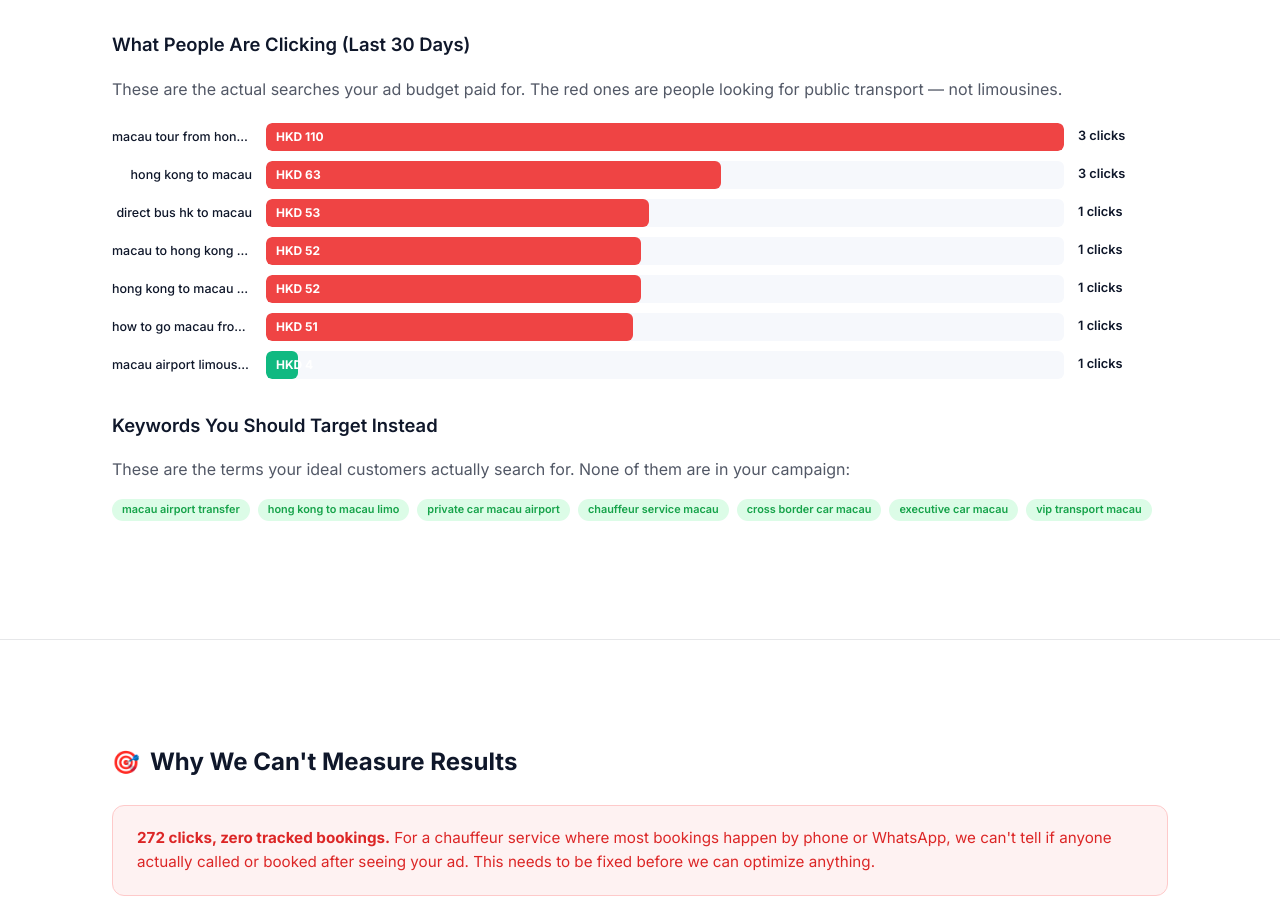
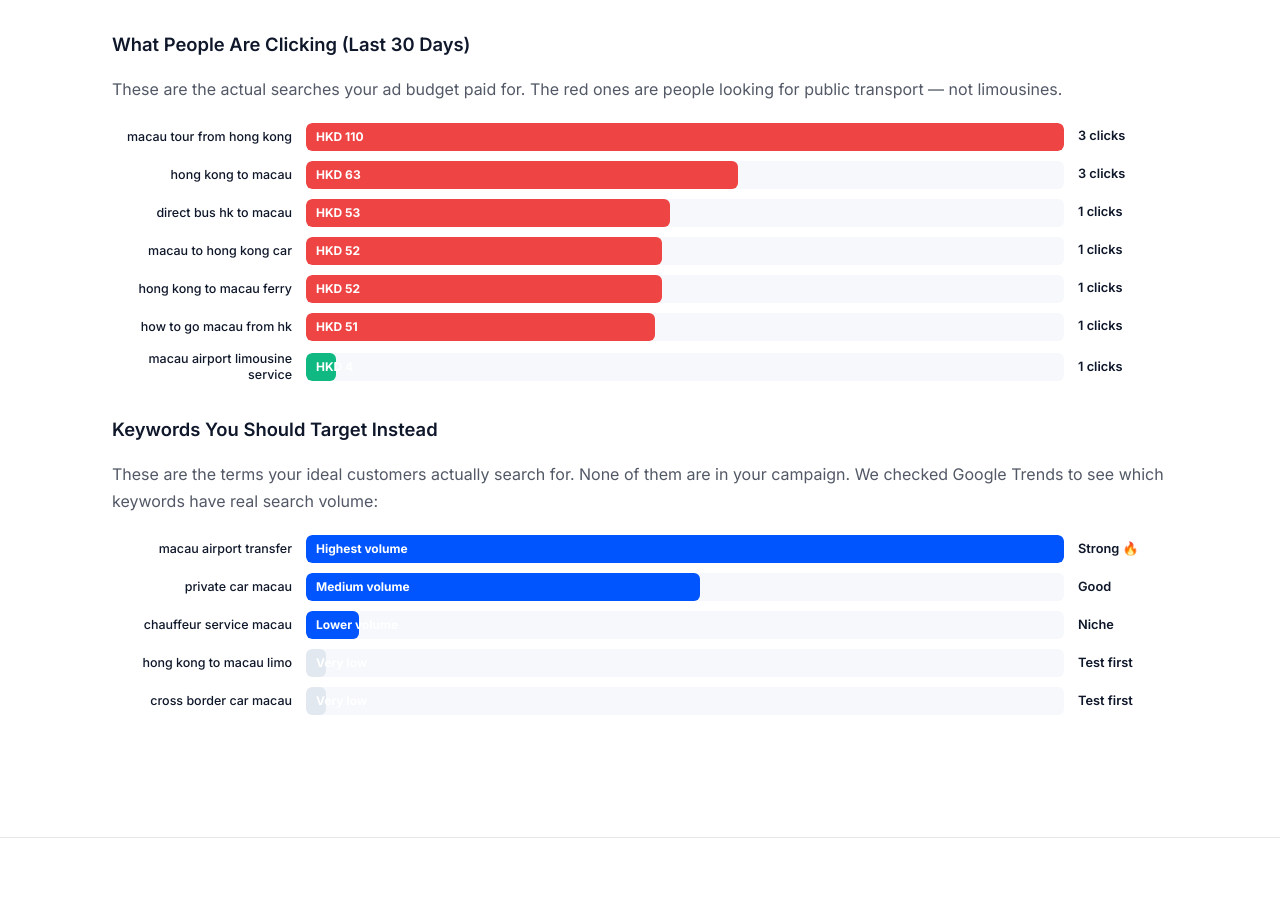
Before and after one commit to Evanevia09/scaling-smb, an Astro site: page /clients/transpolink-audit in a window 1280 px wide. Shown: the part 2521-3433 px from the top of the page. Built offline with nearby package versions, Linux system fonts and the light colour scheme; Astro itself is replaced by a stand-in of ours.

Commit message:
Fix: readable keyword labels, add search trend bars to keyword recommendations

```diff
--- a/src/layouts/AuditLayout.astro
+++ b/src/layouts/AuditLayout.astro
@@ -126,7 +126,7 @@ const ab = auditedBy || `${brand.name} — Google Ads Specialist`;
 	/* Horizontal bars */
 	.bar-chart { display: flex; flex-direction: column; gap: 10px; margin: 20px 0; }
 	.bar-row { display: flex; align-items: center; gap: 14px; }
-	.bar-label { flex: 0 0 140px; font-size: 0.82rem; font-weight: 500; color: var(--text); text-align: right; overflow: hidden; text-overflow: ellipsis; white-space: nowrap; }
+	.bar-label { flex: 0 0 180px; font-size: 0.82rem; font-weight: 500; color: var(--text); text-align: right; overflow: visible; white-space: normal; word-break: break-word; line-height: 1.3; }
 	.bar-track { flex: 1; background: var(--bg-subtle); border-radius: 6px; height: 28px; overflow: hidden; }
 	.bar-fill { height: 100%; border-radius: 6px; display: flex; align-items: center; padding: 0 10px; transition: width 0.6s; }
 	.bar-fill-text { font-size: 0.75rem; font-weight: 700; color: #fff; white-space: nowrap; }
--- a/src/pages/clients/transpolink-audit.astro
+++ b/src/pages/clients/transpolink-audit.astro
@@ -151,15 +151,35 @@ const productivePct = 100 - wastePct;
 				</div>
 
 				<h3>Keywords You Should Target Instead</h3>
-				<p>These are the terms your ideal customers actually search for. None of them are in your campaign:</p>
-				<div style="display:flex;flex-wrap:wrap;gap:8px;margin:16px 0">
-					<span class="tag tag-good">macau airport transfer</span>
-					<span class="tag tag-good">hong kong to macau limo</span>
-					<span class="tag tag-good">private car macau airport</span>
-					<span class="tag tag-good">chauffeur service macau</span>
-					<span class="tag tag-good">cross border car macau</span>
-					<span class="tag tag-good">executive car macau</span>
-					<span class="tag tag-good">vip transport macau</span>
+				<p>These are the terms your ideal customers actually search for. None of them are in your campaign. We checked Google Trends to see which keywords have real search volume:</p>
+				<div style="margin:16px 0">
+					<div class="bar-chart">
+						<div class="bar-row">
+							<span class="bar-label" style="font-size:0.78rem">macau airport transfer</span>
+							<div class="bar-track"><div class="bar-fill b--blue" style="width:100%"><span class="bar-fill-text">Highest volume</span></div></div>
+							<span class="bar-right" style="font-size:0.8rem">Strong 🔥</span>
+						</div>
+						<div class="bar-row">
+							<span class="bar-label" style="font-size:0.78rem">private car macau</span>
+							<div class="bar-track"><div class="bar-fill b--blue" style="width:52%"><span class="bar-fill-text">Medium volume</span></div></div>
+							<span class="bar-right" style="font-size:0.8rem">Good</span>
+						</div>
+						<div class="bar-row">
+							<span class="bar-label" style="font-size:0.78rem">chauffeur service macau</span>
+							<div class="bar-track"><div class="bar-fill b--blue" style="width:7%"><span class="bar-fill-text">Lower volume</span></div></div>
+							<span class="bar-right" style="font-size:0.8rem">Niche</span>
+						</div>
+						<div class="bar-row">
+							<span class="bar-label" style="font-size:0.78rem">hong kong to macau limo</span>
+							<div class="bar-track"><div class="bar-fill b--gray" style="width:0%"><span class="bar-fill-text">Very low</span></div></div>
+							<span class="bar-right" style="font-size:0.8rem">Test first</span>
+						</div>
+						<div class="bar-row">
+							<span class="bar-label" style="font-size:0.78rem">cross border car macau</span>
+							<div class="bar-track"><div class="bar-fill b--gray" style="width:0%"><span class="bar-fill-text">Very low</span></div></div>
+							<span class="bar-right" style="font-size:0.8rem">Test first</span>
+						</div>
+					</div>
 				</div>
 			</div>
 		</section>
```
